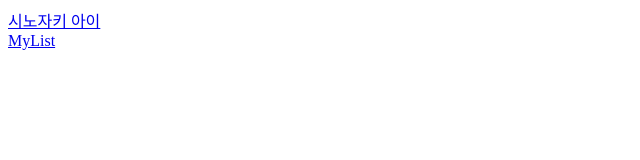
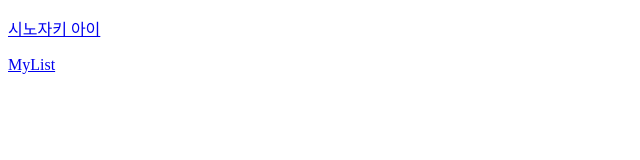
Before and after one commit to msj2562/adblock, a plain HTML site: page index.html in a window 1280 px wide. Shown: the whole page, without its empty margins (0-640 px from the left). Drawn offline with Linux system fonts and the light colour scheme.

Commit message:
Update index.html

```diff
--- a/index.html
+++ b/index.html
@@ -7,7 +7,7 @@
     <meta name="viewport" content="width=device-width, initial-scale=1">
 </head>
 <body>
-    <a href="https://goo.gl/photos/GbNpqjXiNUEW5kyM7">시노자키 아이</a><br>
-    <a href="https://msj2562.github.io/adblock/list.txt">MyList</a><br>
+    <p><a href="https://goo.gl/photos/GbNpqjXiNUEW5kyM7">시노자키 아이</a></p>
+    <p><a href="https://msj2562.github.io/adblock/list.txt">MyList</a></p>
 </body><br>
 </html>
```
